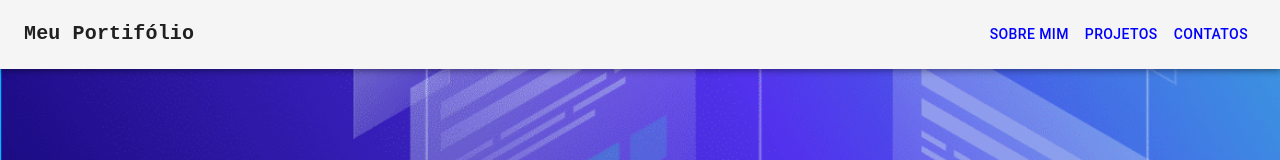
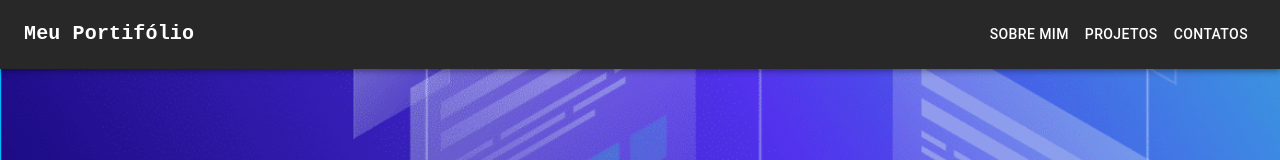
Before and after one commit to ndbzika/ndbzika.github.io, a React (Create React App) app: page / in a window 1280 px wide. Shown: the top 160 px of the page. Built offline with nearby package versions, Linux system fonts and the light colour scheme; no server answers.

Commit message:
Alterando cor do header

```diff
--- a/src/components/Header/Header.jsx
+++ b/src/components/Header/Header.jsx
@@ -25,7 +25,7 @@ const Header = () => {
   };
 
   return (
-    <AppBar position="static" color="default">
+    <AppBar position="static" sx={{ background: '#282828' }}>
       <Container maxWidth="xl">
         <Toolbar disableGutters>
           <Typography
@@ -45,7 +45,7 @@ const Header = () => {
           >
             Meu Portifólio
           </Typography>
-
+          {/* Mobile Menu inicio */}
           <Box sx={{ flexGrow: 1, display: { xs: 'flex', md: 'none' } }}>
             <IconButton
               size="large"
@@ -104,28 +104,27 @@ const Header = () => {
             </Menu>
           </Box>
 
-          {/* //////////////////////////////// */}
+          {/* Mobile Menu fim */}
+
           <Box sx={{ flexGrow: 0, display: { xs: 'none', md: 'flex' } }}>
             <Button
-              sx={{ my: 2, color: 'blue', display: 'block' }}
+              sx={{ my: 2, color: 'white', display: 'block' }}
               href="#sobre-mim"
             >
               Sobre Mim
             </Button>
           </Box>
-
           <Box sx={{ flexGrow: 0, display: { xs: 'none', md: 'flex' } }}>
             <Button
-              sx={{ my: 2, color: 'blue', display: 'block' }}
+              sx={{ my: 2, color: 'white', display: 'block' }}
               href="#projetos"
             >
               Projetos
             </Button>
           </Box>
-
           <Box sx={{ flexGrow: 0, display: { xs: 'none', md: 'flex' } }}>
             <Button
-              sx={{ my: 2, color: 'blue', display: 'block' }}
+              sx={{ my: 2, color: 'white', display: 'block' }}
               href="#contatos"
             >
               Contatos
```
